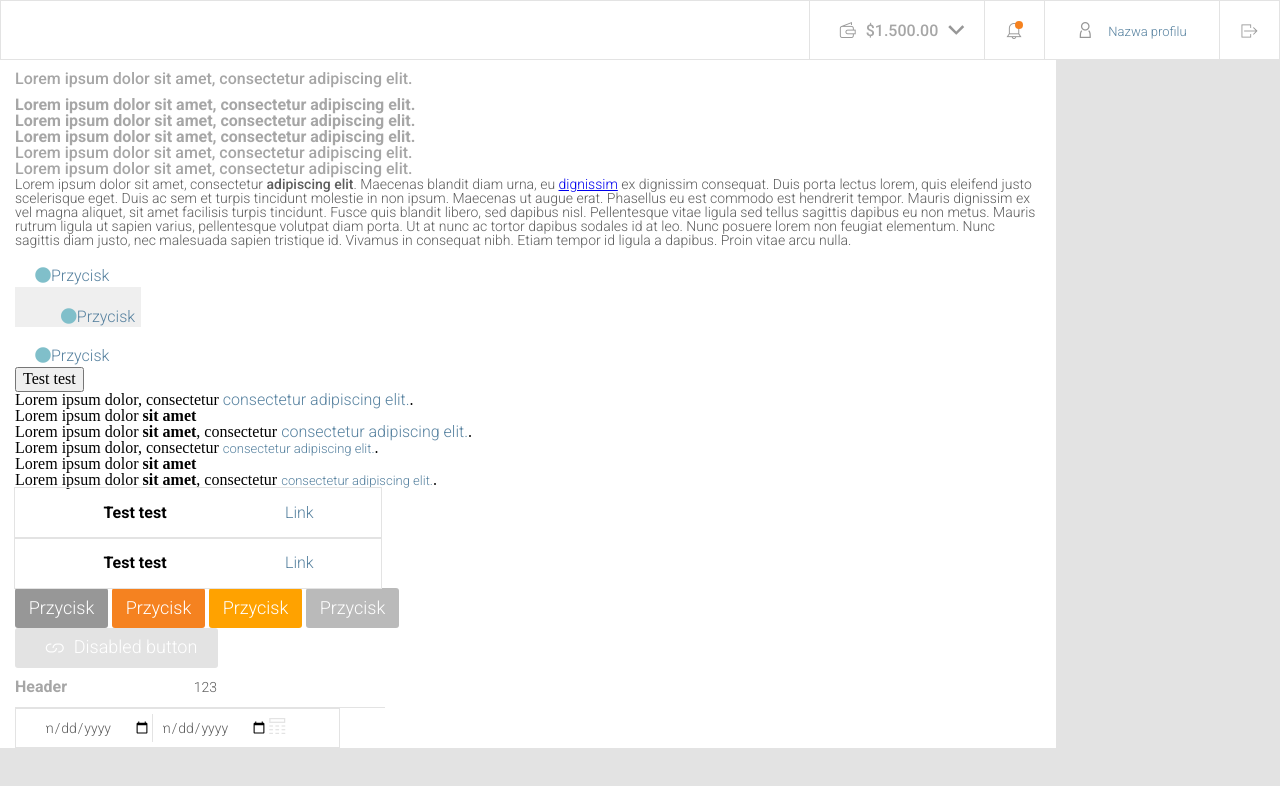
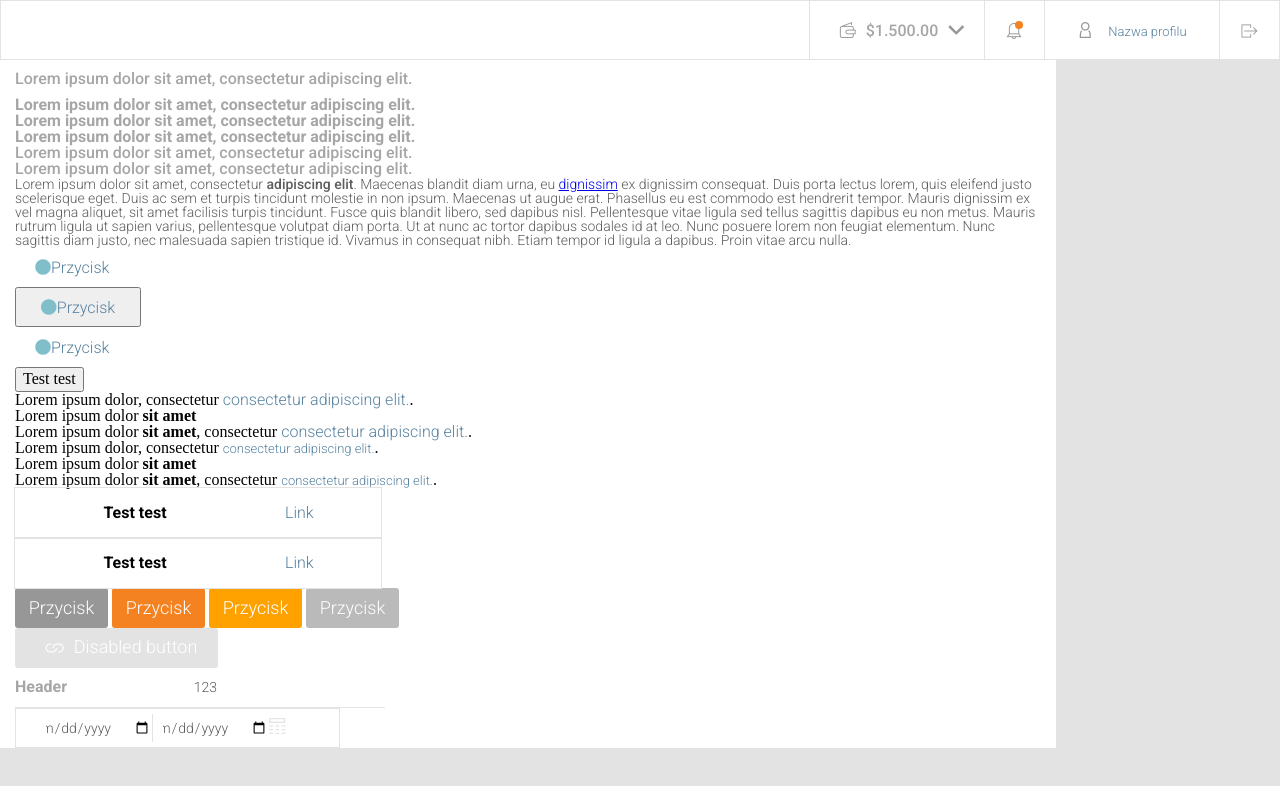
Before and after one commit to Patryk-Rozwadowski/admin-panel, a website: page styleguide.html in a window 1280 px wide. Drawn offline with Linux system fonts and the light colour scheme.

Commit message:
fixed sass components

```diff
--- a/sass/_layout.scss
+++ b/sass/_layout.scss
@@ -1,5 +1,5 @@
+
 // SCROLL WRAPPER
-
 .scroll-wrapper {
   display: block;
   width: 100%;
@@ -17,14 +17,34 @@
   flex-wrap:wrap;
 }
 
-@media only screen and (max-width : 1200px) {
+.width-100 {
+  width:100%;
+}
+
+
+// GRID
+@mixin grid($prefix) {
+  @for $i from 1 through 12 {
+    .col-#{$prefix}-#{$i} {
+      $width: 100% / 12 * $i;
+      flex: 0 0 $width;
+      max-width: $width;
+    }
+  }
+}
+
+@media only screen and (min-width : 1200px) {
+  // DESKTOP
+  @include grid('xl');
 
 }
 
-@media only screen and (max-width : 979px) {
-
+@media only screen and (min-width : 979px) {
+  // TABLET
+  @include grid('md');
 }
 
-@media only screen and (max-width : 767px) {
-
+@media only screen and (min-width : 767px) {
+  // MOBILE
+  @include grid('sm');
 }
--- a/sass/_variables.scss
+++ b/sass/_variables.scss
@@ -12,37 +12,29 @@ $page-header-color: #a6a6a6;
 $section-text-color: #5d5d5d;
 /* Fonts */
 @mixin page-header {
-  font: {
-    family: 'Roboto', sans-serif;
-    weight: 500;
-    size: 16px;
-  }
+  font-family: 'Roboto', sans-serif;
+  font-weight: 500;
+  font-size:16px;
   color: $page-header-color;
 }
 @mixin section-header {
-  font: {
-    family: 'Roboto', sans-serif;
-    weight: 700;
-    size: 16px;
-  }
+  font-family: 'Roboto', sans-serif;
+  font-weight: 700;
+  font-size:16px;
   color:$section-header-color;
 }
 @mixin section-text {
-  font: {
-    family: 'Roboto', sans-serif;
-    weight: 300;
-    size: 14px;
-  }
+  font-family: 'Roboto', sans-serif;
+  font-weight: 300;
+  font-size:14px;
   color: $section-text-color;
 }
 
 /* LINKS */
 @mixin large-link {
-  font: {
-    family: 'Roboto', sans-serif;
-    weight: 300;
-    size: 16px;
-  }
+  font-family: 'Roboto', sans-serif;
+  font-weight: 300;
+  font-size:16px;
   color: #56819f;
   text-decoration: none;
 }
@@ -54,7 +46,12 @@ $section-text-color: #5d5d5d;
 @mixin tab {
   width:126px;
   height:40px;
-  border:0;
+  font-family: 'Roboto', sans-serif;
+  font-weight: 300;
+  font-size:16px;
+  display:flex;
+  justify-content:center;
+  align-items: center;
   text-decoration: none;
 }
 
--- a/sass/sections/_main.scss
+++ b/sass/sections/_main.scss
@@ -7,9 +7,15 @@ main {
   position:absolute;
   top:60px;
 }
+
+// MAIN
 @mixin container {
   max-width:1056px;
   background-color:$white;
   padding-left: 15px;
   padding-right: 15px;
 }
+
+.container {
+  @include container;
+}
--- a/sass/style.scss
+++ b/sass/style.scss
@@ -16,6 +16,7 @@
 }
 
 // MAIN
+
 .container {
   @include container;
 }
@@ -36,7 +37,7 @@
   @include large-link;
 }
 .small-link {
-  @include large-link;
+  @extend .large-link;
   font-size: 13px;
 }                                       ////////// DODAC SVG!
 [class*="link"]:hover {
@@ -46,14 +47,15 @@
 // TABS
 .tab {
   @include tab;
-  &:hover {
-    background-color:#f3f3f1;
-    cursor: pointer;
-  }
-  &:focus {
-    background-color:#f3f3f1;
-    cursor: pointer;
-  }
+}
+.tab--hover:hover {
+  background-color:#f3f3f1;
+  cursor: pointer;
+}
+.tab--focus:focus {
+  @extend .tab;
+  background-color:#f3f3f1;
+  cursor: pointer;
 }
 // TABLE
 .table {
```
Also changed, not shown: index.html (+2 -0 lines), sass/components/_fonts.scss (added), stylesheets/style.css.
